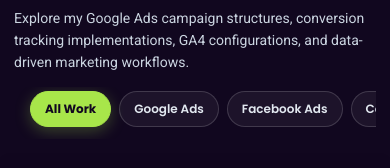
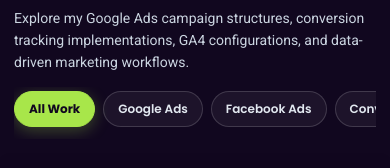
Before and after one commit to rone-payker/ronepayker.com, a plain HTML site: page index.html in a window 390 px wide. Shown: the part 1303-1471 px from the top of the page. Drawn offline with Linux system fonts and the light colour scheme.

Commit message:
Update main.css

```diff
--- a/assets/css/main.css
+++ b/assets/css/main.css
@@ -1359,7 +1359,7 @@ section,
     overflow-x: auto !important;
     -webkit-overflow-scrolling: touch;
     gap: 10px;
-    padding: 4px 16px 12px 16px !important;
+    padding: 4px 16px 12px 0px !important;
     width: 100%;
     scrollbar-width: none; /* Firefox scrollbar hide */
   }
```
